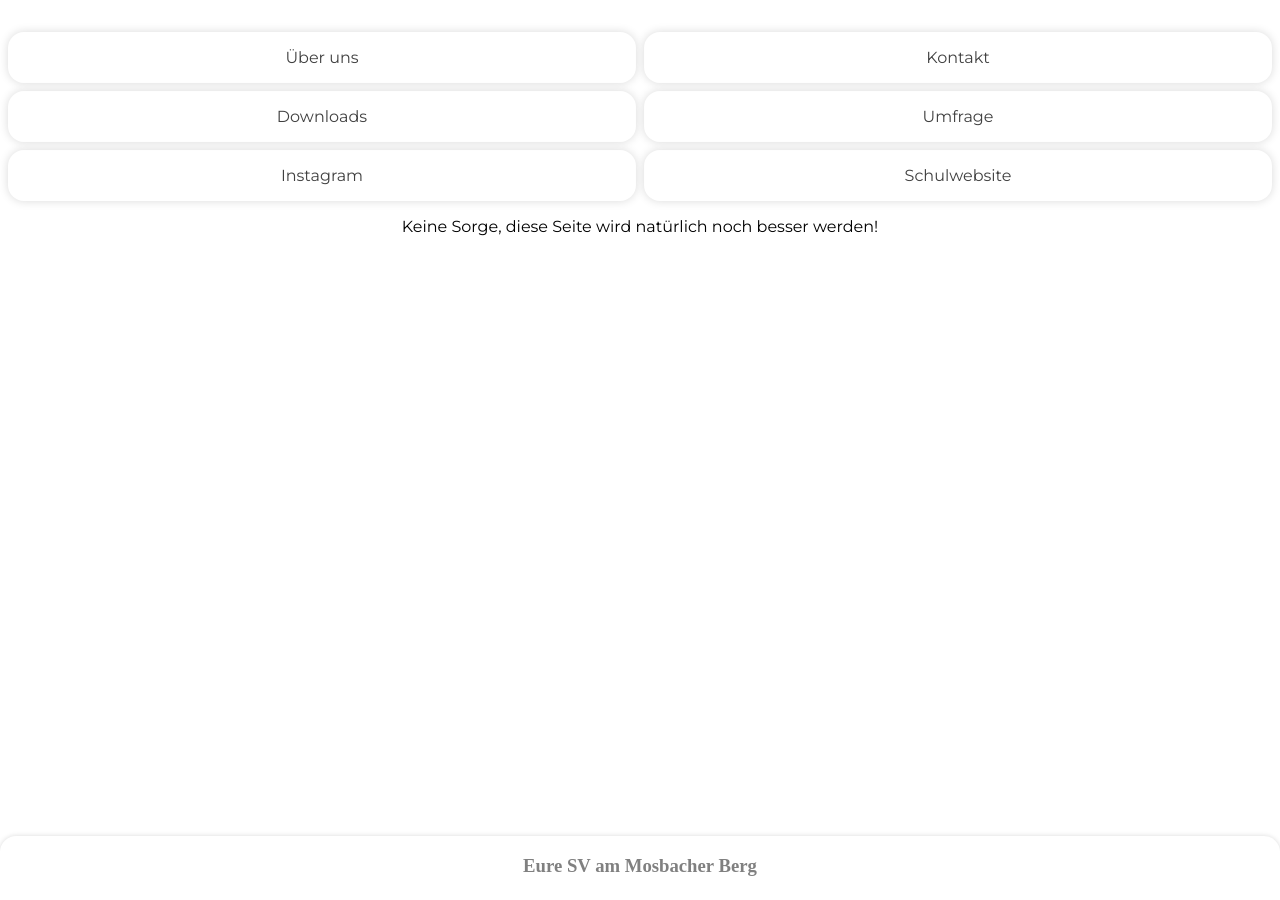
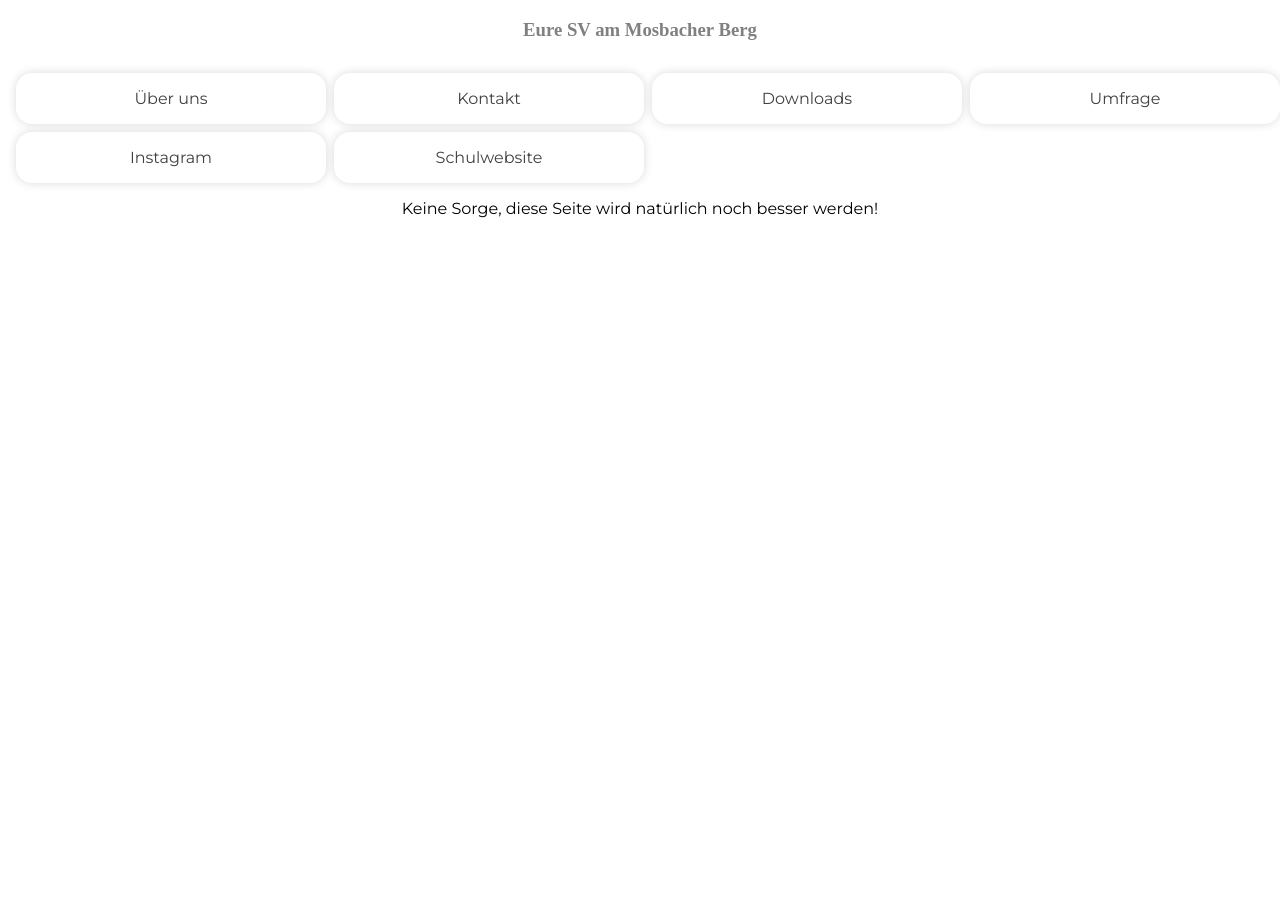
Before and after one commit to Mosbacher-Berg/gmbwi.de, a Jekyll site: the page built from index.html, in a window 1280 px wide. Built offline with Jekyll 4.4.1, drawn with Linux system fonts in a browser that asks for light colours; some web fonts are replaced.

```diff
--- a/_layouts/default.html
+++ b/_layouts/default.html
@@ -10,10 +10,6 @@
     <div class="container">
         {{ content }}
     </div>
-
-    <script src="https://code.jquery.com/jquery-3.4.1.slim.min.js"
-        integrity="sha256-pasqAKBDmFT4eHoN2ndd6lN370kFiGUFyTiUHWhU7k8=" crossorigin="anonymous"></script>
-    <script src="/main.js"></script>
 </body>
 
 </html>
--- a/index.html
+++ b/index.html
@@ -1,32 +1,25 @@
 ---
+layout: default
 ---
 
-<!DOCTYPE html>
-<html lang="de">
-
-{% include head.html %}
-
-<body class="home active">
-
-
 <div class="contentgrid">
-            <a href="/wir" class="box">
+    <a href="/wir" class="box button">
         <p>Über uns</p>
     </a>
-        <a href="/kontakt" class="box">
+    <a href="/kontakt" class="box button">
         <p>Kontakt</p>
     </a>
-        <a href="/downloads" class="box">
+    <a href="/downloads" class="box button">
         <p>Downloads</p>
     </a>
-            <a href="https://fkoe.org/svu" class="box">
+    <a href="https://fkoe.org/svu" class="box button">
         <p>Umfrage</p>
     </a>
     </a>
-            <a href="https://instagram.com/sv.gmb" class="box">
+    <a href="https://instagram.com/sv.gmb" class="box button">
         <p>Instagram</p>
     </a>
-        <a href="https://mosbacher-berg.de" class="box">
+    <a href="https://mosbacher-berg.de" class="box button">
         <p>Schulwebsite</p>
     </a>
 </div>
@@ -34,14 +27,3 @@
 <p>
     Keine Sorge, diese Seite wird natürlich noch besser werden!
 </p>
-
-    <div class="sheet">
-        <h3 class="header">Eure SV am Mosbacher Berg</h3>
-    </div>
-
-    <script src="https://code.jquery.com/jquery-3.4.1.slim.min.js"
-        integrity="sha256-pasqAKBDmFT4eHoN2ndd6lN370kFiGUFyTiUHWhU7k8=" crossorigin="anonymous"></script>
-    <script src="/main.js"></script>
-</body>
-
-</html>
--- a/main.js
+++ /dev/null
@@ -1,7 +0,0 @@
-window.onload = function() {
-    document.body.classList.remove("active");
-}
-
-$("a").click(function () {
-    document.body.classList.add("active");
-})
--- a/style.css
+++ b/style.css
@@ -3,6 +3,9 @@
 body {
     font-family: "Montserrat", sans-serif;
     text-align: center;
+    max-width: 92rem;
+    margin: 0 auto;
+    padding: 0 1rem 1rem 1rem;
 }
 
 h1,
@@ -11,42 +14,14 @@ h2,
     font-family: "Enriqueta", serif;
 }
 
+a {
+    text-decoration: none;
+    color: #645fff;
+}
+
 .header {
     color: #808080;
     text-decoration: none;
-}
-
-/*
- * Animatable sheet
- */
-
-.sheet {
-    position: absolute;
-    top: calc(100vh - 4rem);
-    left: 0;
-    height: 4rem;
-    width: 100%;
-    box-shadow: 0 0 5px #dadada;
-    border-top-left-radius: 1rem;
-    border-top-right-radius: 1rem;
-    background-color: white;
-    transition: 300ms ease-in-out;
-}
-
-.active .sheet {
-    height: 100vh;
-    top: 0;
-    box-shadow: unset;
-}
-
-.container {
-    opacity: 1;
-    transition: 300ms;
-}
-
-.active .container {
-    opacity: 0;
-    transition: 150ms;
 }
 
 
@@ -63,24 +38,33 @@ h2,
     grid-template-columns: calc(50% - 0.25rem) calc(50% - 0.25rem);
 }
 
+@media(min-width: 56rem) {
+    .contentgrid {
+        grid-template-columns: repeat(4, calc(25% - 0.125rem));
+    }
+}
+
 .box {
     box-shadow: 0 0 10px #dadada;
     border-radius: 1rem;
     text-decoration: none;
+    padding: 1rem;
+    transition: transform 150ms;
 }
 
-.home .box {
-    padding: 1rem;
-}
-
-.home .box img {
-    height: 6rem;
-}
-
-.box * {
+.box *:not(a) {
     margin: 0;
     text-decoration: none;
     color: #404040;
+}
+
+.box.button:hover {
+    transform: scale(0.98);
+    box-shadow: 0 0 15px #eaeaea;
+}
+
+.box.download {
+    padding: 0;
 }
 
 .box.download h4 {
@@ -95,7 +79,7 @@ h2,
     font-family: "Montserrat", sans-serif;
 }
 
-.box.download .boxbutton {
+.box.download .directdl {
     border-top: 1px solid #eeeeee;
     padding: 0.5rem;
 }
@@ -109,3 +93,14 @@ h2,
     border-radius: 0.5rem;
     transition: 200ms;
 }
+
+hr {
+    border: 0.5px solid #dadada;
+    width: 2rem;
+    margin: 1rem auto !important;
+}
+
+.space {
+    margin-top: 1rem;
+    padding-top: 1rem;
+}
```
Also changed, not shown: downloads.html (+3 -4 lines), kontakt.html (added, +61 -0 lines), files/schulordnung_kurz.jpg (deleted), 1 other file. Lines whose indentation alone changed are shown as unchanged.
